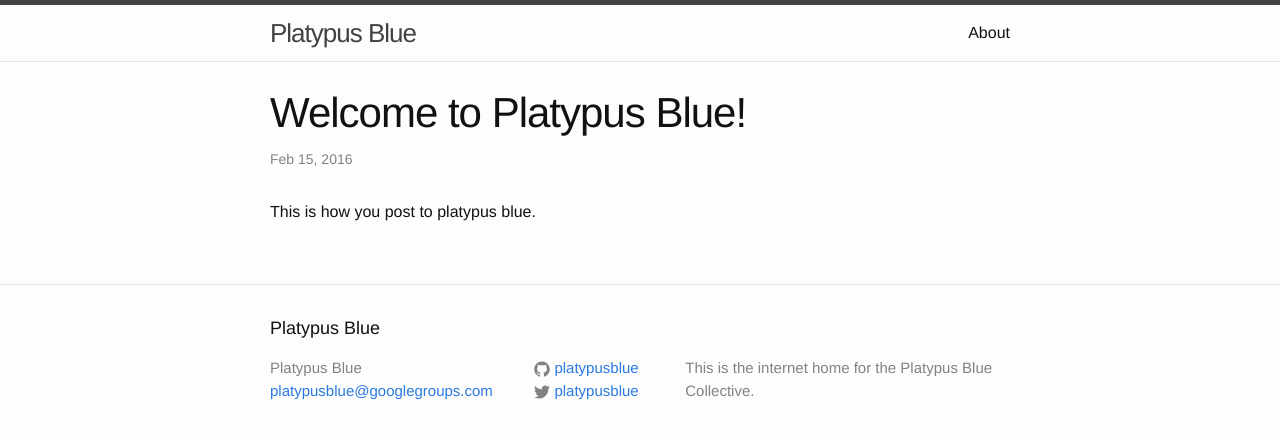
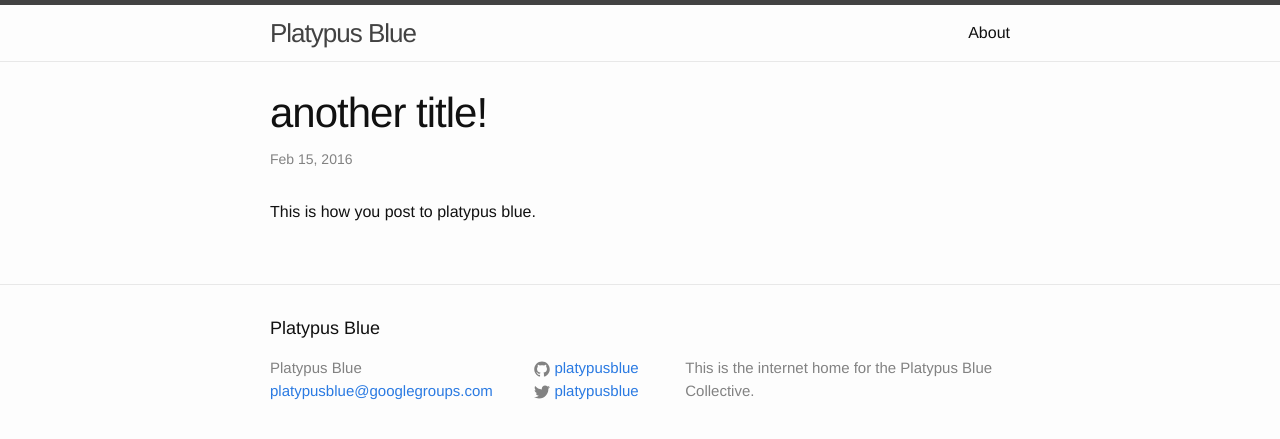
Before and after one commit to platypusblue/platypusblue.github.io, a Jekyll site: the page built from _posts/2016-02-15-platypus-first-post.markdown, in a window 1280 px wide. Shown: the top 439 px of the page. Built offline with Jekyll 4.4.1, drawn with Linux system fonts in a browser that asks for light colours.

Commit message:
Update 2016-02-15-platypus-first-post.markdown

```diff
--- a/_posts/2016-02-15-platypus-first-post.markdown
+++ b/_posts/2016-02-15-platypus-first-post.markdown
@@ -1,6 +1,6 @@
 ---
 layout: post
-title:  "Welcome to Platypus Blue!"
+title:  "another title!"
 date:   2016-02-15 00:57:23 -0500
 categories: jekyll update
 ---
```
